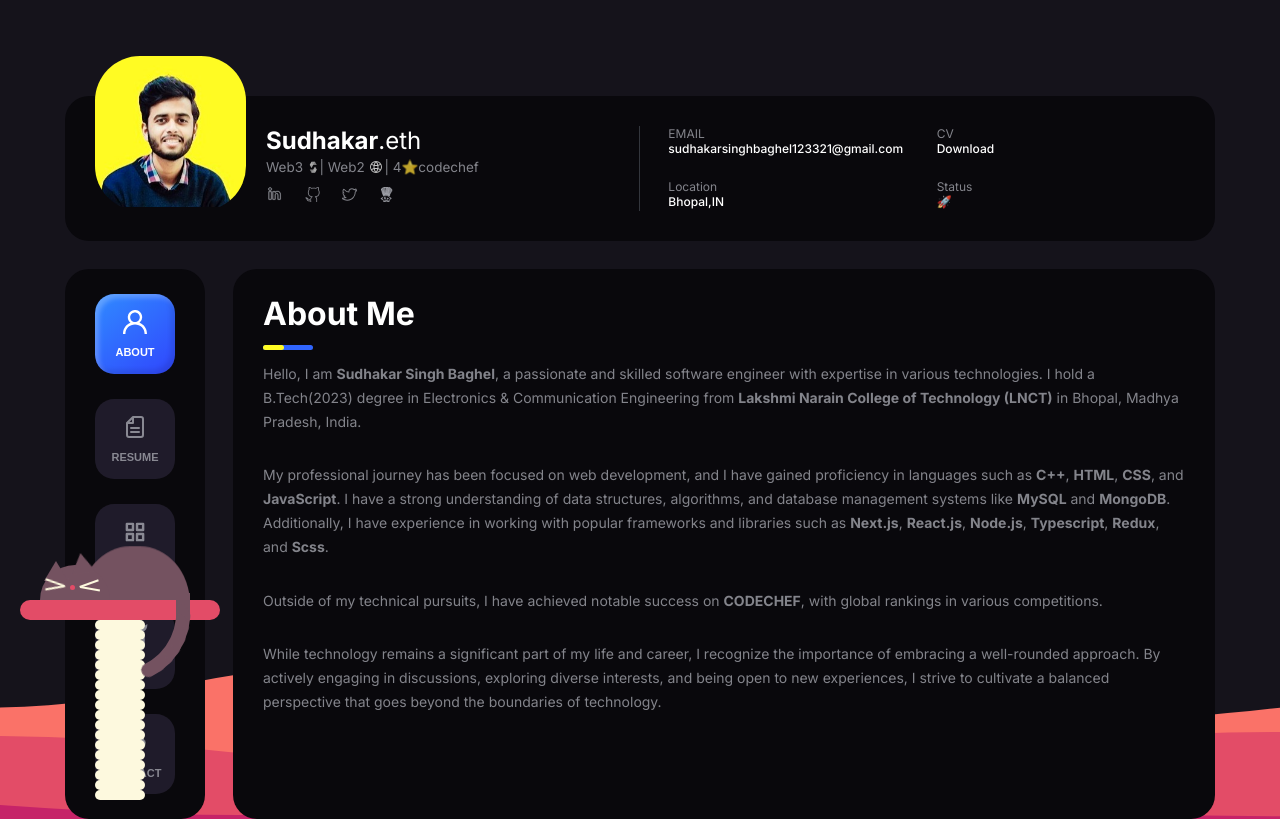
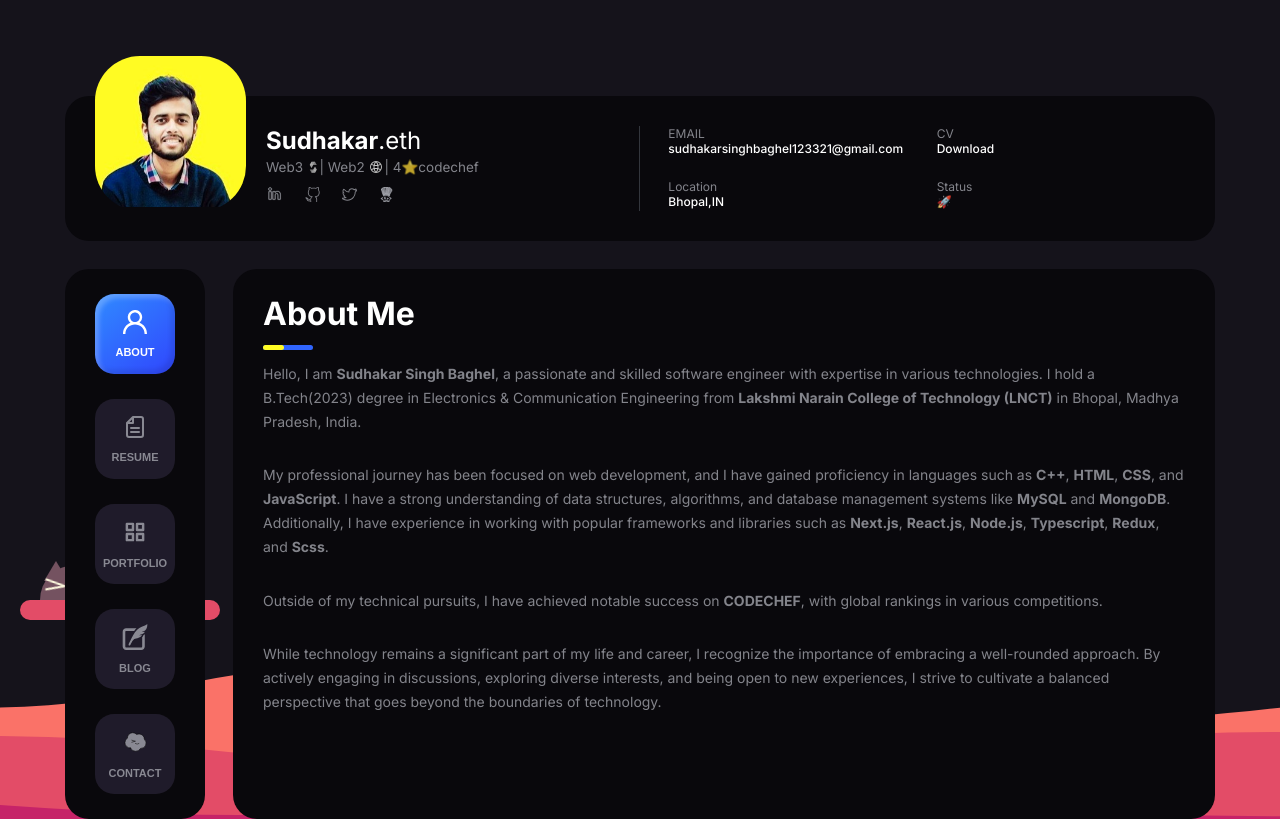
Before and after one commit to sudhakarbaghel/portfolio, a Next.js app: page / in a window 1280 px wide. Built offline with nearby package versions, Linux system fonts and the light colour scheme.

Commit message:
Chore: changed z-index of cat art

```diff
--- a/src/app/layout.tsx
+++ b/src/app/layout.tsx
@@ -22,7 +22,7 @@ export default function RootLayout({
           style={{
             position: "fixed",
             left: "-80px",
-            zIndex: 1,
+            // zIndex: 1,
             bottom: "0px",
           }}
         >
```
